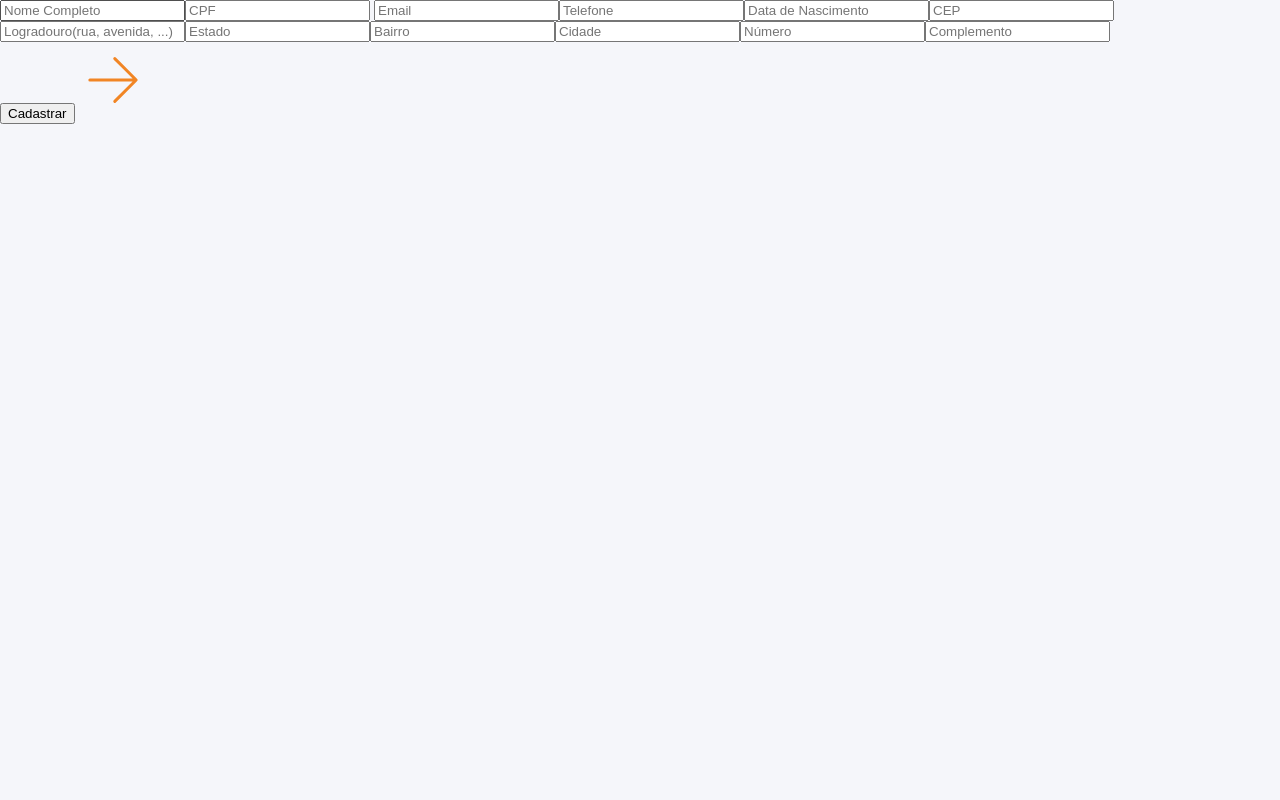
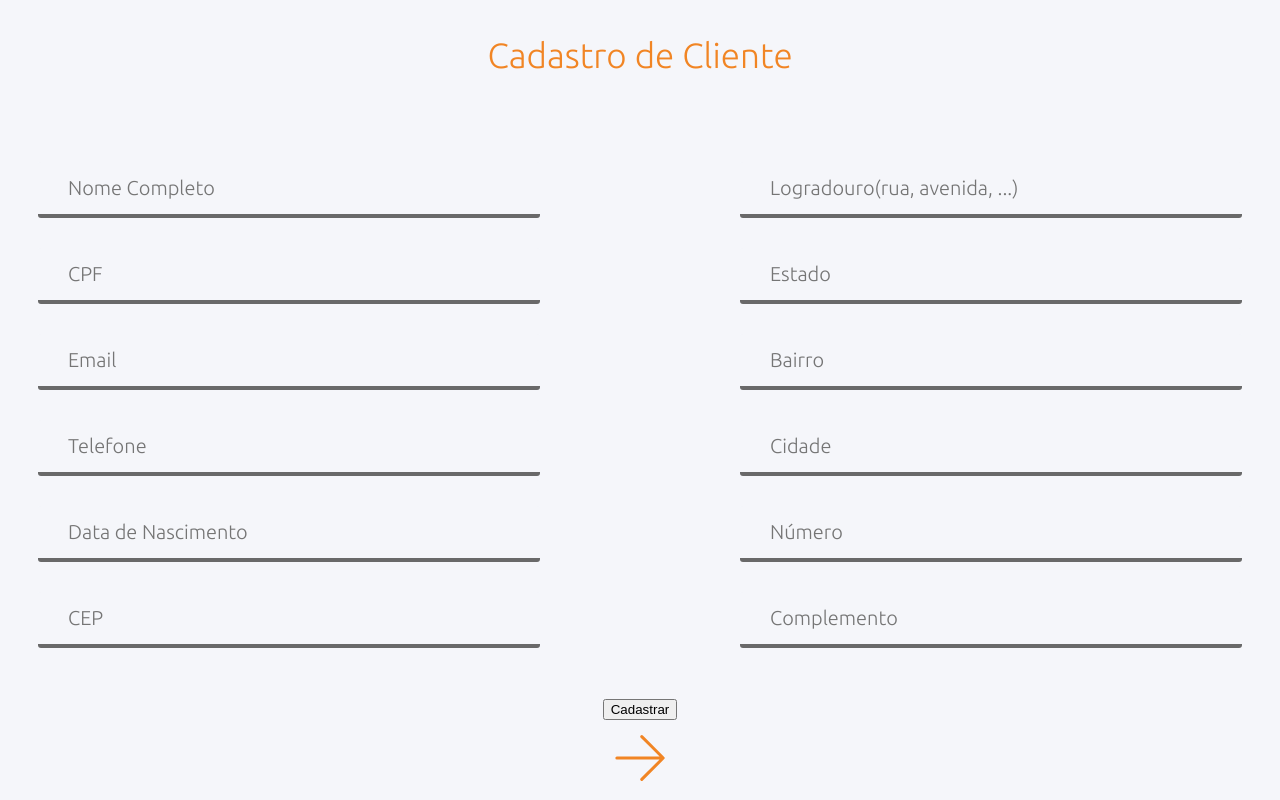
Before and after one commit to whatscodeg3/API-3DSM-Frontend, a React (Vite) app: page /cadastro/cliente in a window 1280 px wide. Built offline with nearby package versions, Linux system fonts and the light colour scheme.

Commit message:
Estilização do form
Iniciando estilização do form de cliente

```diff
--- a/src/components/organisms/NavBar/defaultStyles.js
+++ b/src/components/organisms/NavBar/defaultStyles.js
@@ -25,6 +25,7 @@ export const ImgLogo = styled.img`
 export const ImgLogout = styled.img`
     display: none; // Próximas Sprints
     padding: 20px;
+    cursor: pointer;
 `;
 
 export const Name = styled.p`
--- a/src/pages/CadastroCliente/defaultStyles.js
+++ b/src/pages/CadastroCliente/defaultStyles.js
@@ -3,4 +3,47 @@ import styled from "styled-components"
 export const Container = styled.form`
     width: 100vw;
     height: 100vh;
+
+    display: flex;
+    flex-direction: column;
+    justify-content: center;
+    align-items: center;
 `;
+
+export const Title = styled.p`
+    color: #F18524;
+    font-size: 35px;
+    font-family: 'Ubuntu', sans-serif;
+`;
+
+export const MainBlock = styled.div`
+    width: 100vw;
+    height: 90vh;
+
+    display: flex;
+    justify-content: center;
+    align-items: center;
+    gap: 200px;
+`;
+
+export const Fields = styled.div`
+    display: flex;
+    flex-direction: column;
+    gap: 30px;
+`;
+
+export const InputField = styled.input`
+    width: 470px;
+    height: 50px;
+
+    padding-left: 30px;
+
+    font-size: 20px;
+    font-family: 'Ubuntu', sans-serif;
+    background: #F5F6FA;
+    border: none;
+    border-bottom: 4px solid #696969;
+    border-radius: 3px;
+
+    outline: none;
+`;
--- a/src/pages/CadastroCliente/index.jsx
+++ b/src/pages/CadastroCliente/index.jsx
@@ -3,7 +3,7 @@ import { Link } from "react-router-dom";
 
 // Styles
 import { GlobalStyle } from "./globalStyles"
-import { Container } from "./defaultStyles"
+import { Container, MainBlock, Fields, InputField, Title } from "./defaultStyles"
 
 // Img
 import IconBack from "../../assets/img/IconBack.svg"
@@ -14,24 +14,27 @@ function CadastroCliente() {
             <GlobalStyle />
 
             <Container>
-                <div>
-                    <div>
-                        <input type="text" name="name" placeholder="Nome Completo" />
-                        <input type="text" name="name" placeholder="CPF" /> {/* OBS: Fazer validação */}
-                        <input type="text" name="name" placeholder="Email" />
-                        <input type="text" name="name" placeholder="Telefone" />
-                        <input type="text" name="name" placeholder="Data de Nascimento" />
-                        <input type="text" name="name" placeholder="CEP" /> {/* OBS: Fazer autopreenchimento */}
-                    </div>
-                    <div>
-                        <input type="text" name="name" placeholder="Logradouro(rua, avenida, ...)" />
-                        <input type="text" name="name" placeholder="Estado" />
-                        <input type="text" name="name" placeholder="Bairro" />
-                        <input type="text" name="name" placeholder="Cidade" />
-                        <input type="text" name="name" placeholder="Número" />
-                        <input type="text" name="name" placeholder="Complemento" />
-                    </div>
-                </div>
+                <Title>
+                    Cadastro de Cliente
+                </Title>
+                <MainBlock>
+                    <Fields>
+                        <InputField type="text" name="name" placeholder="Nome Completo" />
+                        <InputField type="text" name="name" placeholder="CPF" /> {/* OBS: Fazer validação */}
+                        <InputField type="text" name="name" placeholder="Email" />
+                        <InputField type="text" name="name" placeholder="Telefone" />
+                        <InputField type="text" name="name" placeholder="Data de Nascimento" />
+                        <InputField type="text" name="name" placeholder="CEP" /> {/* OBS: Fazer autopreenchimento */}
+                    </Fields>
+                    <Fields>
+                        <InputField type="text" name="name" placeholder="Logradouro(rua, avenida, ...)" />
+                        <InputField type="text" name="name" placeholder="Estado" />
+                        <InputField type="text" name="name" placeholder="Bairro" />
+                        <InputField type="text" name="name" placeholder="Cidade" />
+                        <InputField type="text" name="name" placeholder="Número" />
+                        <InputField type="text" name="name" placeholder="Complemento" />
+                    </Fields>
+                </MainBlock>
 
                 <button type="submit">Cadastrar</button>
 
--- a/src/pages/HomeComercial/defaultStyles.js
+++ b/src/pages/HomeComercial/defaultStyles.js
@@ -2,11 +2,27 @@ import styled from "styled-components"
 
 export const Container = styled.div`
     width: 100vw;
-    height: 100vh;
+    height: 90vh;
+`;
+
+export const MainBlock = styled.div`
+    width: 100%;
+    height: 100%;
+
+    display: flex;
+    flex-direction: column;
+    justify-content: center;
+    align-items: center;
+`;
+
+export const Title = styled.p`
+    color: #333333;
+    font-size: 35px;
+    font-family: 'Ubuntu', sans-serif;
 `;
 
 export const Cards = styled.div`
-    height: 90%;
+    height: 50%;
 
     display: flex;
     justify-content: center;
--- a/src/pages/HomeComercial/index.jsx
+++ b/src/pages/HomeComercial/index.jsx
@@ -3,14 +3,14 @@ import { Link } from "react-router-dom";
 
 // Styles
 import { GlobalStyle } from "./globalStyles"
-import { Container, Cards } from "./defaultStyles"
+import { Container, Cards, MainBlock, Title } from "./defaultStyles"
 
 // Components
 import NavBar from "../../components/organisms/NavBar";
 import { Card } from "../../components/atoms/Cards/defaultStyles";
-import IconBag from "../../assets/img/IconBag.svg"
 
 // Img
+import IconBag from "../../assets/img/IconBag.svg"
 import IconPerson from "../../assets/img/IconPerson.svg"
 
 function HomeComercial() {
@@ -20,6 +20,11 @@ function HomeComercial() {
 
             <Container>
                 <NavBar />
+
+                <MainBlock>
+                    <Title>
+                        Página Inicial
+                    </Title>
 
                     <Cards>
                         {/* Card Cliente */}
@@ -52,6 +57,7 @@ function HomeComercial() {
                         </Card>
                         </Link>
                     </Cards>
+                </MainBlock>
             </Container>
         </>
     )
```
Lines whose indentation alone changed are shown as unchanged.
